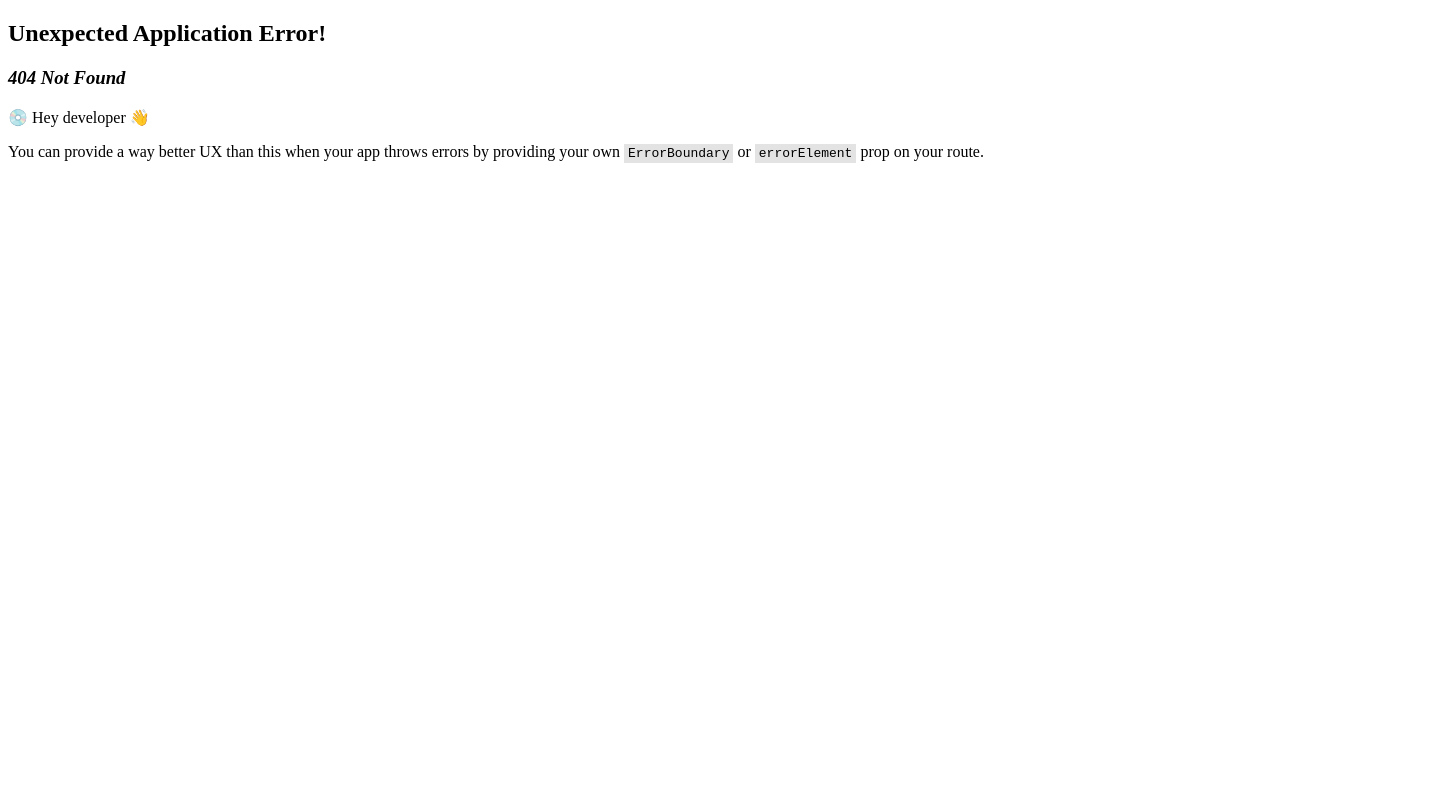
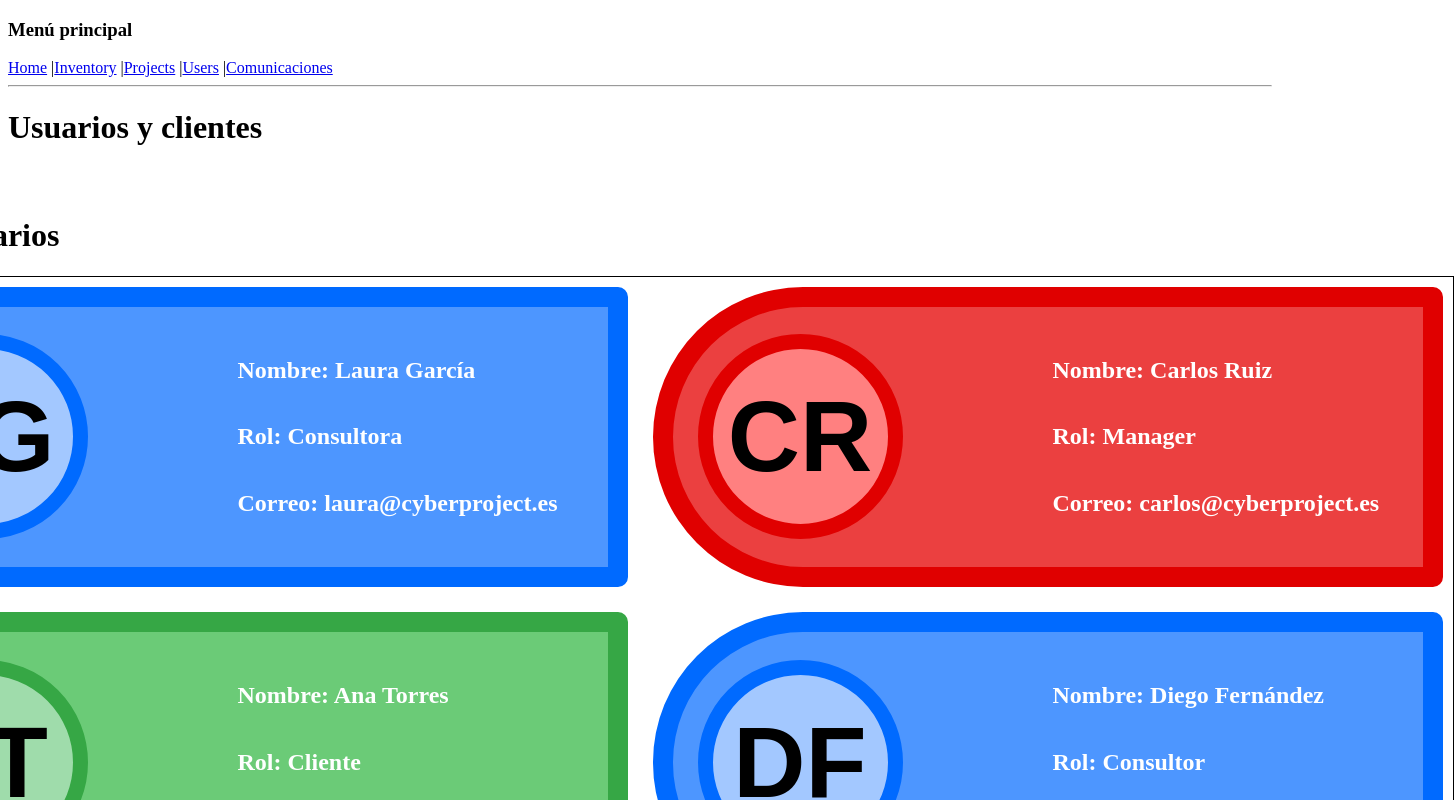
Before and after one commit to ouielba90/webdev-final-project-roms, a React (Vite) app: page /users/usersList in a window 1280 px wide. Before the commit this address had no page. Shown: the top 800 px of the page, 1454 px wide, since content can reach past the window. Built offline with nearby package versions, Linux system fonts and the light colour scheme.

Commit message:
update: users

```diff
--- a/src/pages/UserPage.jsx
+++ b/src/pages/UserPage.jsx
@@ -1,7 +1,22 @@
+import { Link, Outlet } from "react-router-dom"
+import {users} from "./../../data/users.js"
+import UserCard from "./users/userCard.jsx"
+
 function UserPage() {
+    console.log(users)
     return (
         <>
-
+            <div>
+                <h1>Lista de usuarios</h1>
+            <div className="usersContainer">
+                {users.map((user) => {
+                    return (
+                        <UserCard user={user}/>
+                    )
+                })
+            }
+            </div>
+            </div>
         </>
     )
 }
--- /dev/null
+++ b/src/pages/users/UserCard.jsx
@@ -0,0 +1,35 @@
+import { obtenerIniciales } from "./helpers"
+import { obtenerColorPorRol, temaPorRol } from "./themes"
+
+function UserCard({ user }) {
+    const tema = temaPorRol(user.role)
+    const color = obtenerColorPorRol(user.role)
+
+    return (
+        <div
+        className="userDiv"
+        style={{
+            backgroundColor: tema.background,
+            border: `20px solid ${tema.border}`,
+            color: tema.text,
+            borderRadius: '10px',
+            borderTopLeftRadius: '150px',
+            borderBottomLeftRadius: '150px',
+        }}
+        key={user.id}>
+            <div className="img-perfil"
+                style={{
+                    backgroundColor: color.background,
+                    border: `15px solid ${color.border}` }}>
+                {obtenerIniciales(user.name)}
+            </div>
+            <div className="user-data user-name">
+                <h2 className="title-dato">Nombre: {user.name} </h2>
+                <h2 className="title-dato">Rol: {user.role}</h2>
+                <h2 className="title-dato">Correo: {user.email}</h2>
+            </div>
+        </div>
+    )
+}
+
+export default UserCard
--- a/src/pages/users/UserHomePage.jsx
+++ b/src/pages/users/UserHomePage.jsx
@@ -1,16 +1,28 @@
 import './stylesMarc.css'
+import { Link, Outlet, useLocation } from 'react-router-dom'
+import { useNavigate } from 'react-router-dom'
 
 function UsersHomePage() {
+  const navigate = useNavigate()
+  const location = useLocation()
   return (
     <>
-      <h1>Home UsersTest</h1>
-      <div>
+      <h1>Usuarios y clientes</h1>
+      <div className='containerUsersHome'>
+      {location.pathname === '/users' && (
+        <>
         <div className="sections">
-            <h1>Usuarios</h1>
+          <button onClick={() => {navigate('/users/usersList')}}><h1 className='sectUersTitles'>Usuarios</h1></button>
         </div>
+
         <div className='sections'>
-            <h1>Clientes</h1>
+            <button onClick={() => {navigate('/users/clientList')}}><h1 className='sectUersTitles'>Clientes</h1></button>
         </div>
+        </>
+      )
+
+}
+<Outlet></Outlet>
       </div>
     </>
   )
--- /dev/null
+++ b/src/pages/users/helpers.js
@@ -0,0 +1,3 @@
+export function obtenerIniciales(nombre) {
+    return nombre.split(' ').map(p => p[0].toUpperCase()).join('');
+}
--- a/src/pages/users/stylesMarc.css
+++ b/src/pages/users/stylesMarc.css
@@ -1,10 +1,83 @@
+.containerUsersHome {
+    display: flex;
+    gap: 50px;
+    justify-content: center;
+    margin-top: 50px;
+}
+
 .sections {
-    border: 1px solid black;
+    border: 7px solid darkgray;
+    border-radius: 25px;
     height: 200px;
     width: 600px;
 
     display: flex;
-    flex-direction: row;
+    align-items: center;
+    justify-content: center;
+    background-color: #f5f5f5;
+    box-shadow: 2px 2px 10px rgba(0, 0, 0, 0.1);
+
+}
+
+.sectUersTitles {
+    color: darkgray;
+    font-weight: bold;
+    font-size: 50px;
+    font-family: 'consolas';
+}
+
+button {
+    border: none;
+    background-color: transparent;
+}
+
+.usersContainer {
+    border: 1px solid black;
+    padding: 10px;
+    display: grid;
+    grid-template-columns: repeat(2,1fr);
+    gap: 25px;
+}
+
+.userDiv {
+    border-radius: 10px;
+    border-left: 15px solid;
+    width: 700px;
+    padding: 25px;
+    align-items: center;
+
+    display: grid;
+    grid-template-columns: repeat(2,1fr);
+}
+
+.user-data {
+    padding: 5px;
+    display: flex;
+    flex-direction: column;
+    align-items: start;
+    justify-content: center;
+}
+
+.title-dato {
+    font-weight: bold;
+    font-size: 24px;
+    justify-content: center;
+    text-align: center;
+}
+
+.img-perfil {
+    border: 10px solid rgb(175, 132, 23);
+    border-radius: 100%;
+    color: black;
+
+    width: 175px;
+    height: 175px;
+
+    font-family: sans-serif;
+    font-size: 100px;
+    font-weight: bold;
+
+    display: flex;
     align-items: center;
     justify-content: center;
 }
--- /dev/null
+++ b/src/pages/users/themes.js
@@ -0,0 +1,59 @@
+export function obtenerColorPorRol(rol) {
+    const coloresPorRol = {
+        Consultor: {
+            background:'#A3C8FF',
+            border: '#006affff',
+        },
+
+        Consultora: {
+            background:'#A3C8FF',
+            border: '#006affff',
+        },
+
+        Manager: {
+            background: '#FF8080',
+            border: '#e00000ff',
+        },
+
+        Cliente: {
+            background: '#9FDCAB',
+            border: '#36a745ff',
+        },
+    };
+
+    return coloresPorRol[rol] || '#CCCCCC';
+}
+
+export function temaPorRol(rol) {
+    const temaPorRol = {
+        Consultor: {
+            background: '#4D96FF',
+            border: '#006affff',
+            text: '#ffff',
+        },
+
+        Consultora: {
+            background: '#4D96FF',
+            border: '#006affff',
+            text: '#ffff',
+        },
+
+        Manager: {
+            background: '#eb4040ff',
+            border: '#e00000ff',
+            text: '#ffff',
+        },
+
+        Cliente: {
+            background: '#6BCB77',
+            border: '#36a745ff',
+            text: '#ffff',
+        },
+    };
+
+    return temaPorRol[rol] || {
+        background: '#F0F0F0',
+        border: '#CCCCCC',
+        text: '#333333',
+    };
+}
```
Also changed, not shown: src/main.jsx (+7 -1 lines), public/Profile.png (added).
